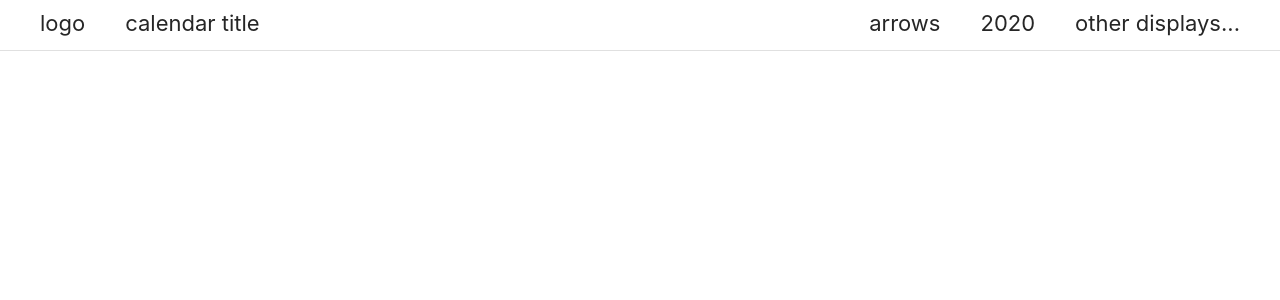
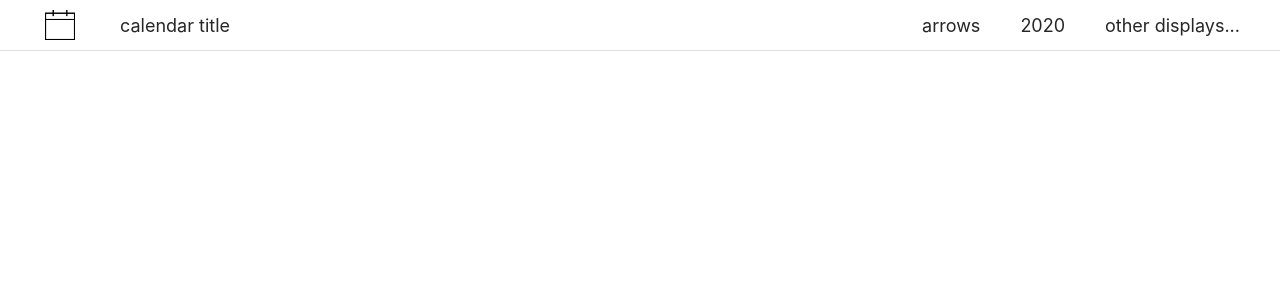
Before and after one commit to emauldin84/calendar-app-react, a React (Create React App) app: page / in a window 1280 px wide. Shown: the top 300 px of the page. Built offline with nearby package versions, Linux system fonts and the light colour scheme.

Commit message:
styles navbar and adds icon to nav and favicon

```diff
--- a/public/index.html
+++ b/public/index.html
@@ -2,19 +2,19 @@
 <html lang="en">
   <head>
     <meta charset="utf-8" />
-    <link rel="icon" href="%PUBLIC_URL%/favicon.ico" />
+    <link rel="shortcut icon" href="/calendar-minimalist.png" />
     <meta name="viewport" content="width=device-width, initial-scale=1" />
     <meta name="theme-color" content="#000000" />
     <meta
       name="description"
       content="Web site created using create-react-app"
     />
-    <link rel="apple-touch-icon" href="%PUBLIC_URL%/logo192.png" />
+    <!-- <link rel="apple-touch-icon" href="%PUBLIC_URL%/logo192.png" /> -->
     <!--
       manifest.json provides metadata used when your web app is installed on a
       user's mobile device or desktop. See https://developers.google.com/web/fundamentals/web-app-manifest/
     -->
-    <link rel="manifest" href="%PUBLIC_URL%/manifest.json" />
+    <!-- <link rel="manifest" href="%PUBLIC_URL%/manifest.json" /> -->
     <!--
       Notice the use of %PUBLIC_URL% in the tags above.
       It will be replaced with the URL of the `public` folder during the build.
@@ -24,7 +24,7 @@
       work correctly both with client-side routing and a non-root public URL.
       Learn how to configure a non-root public URL by running `npm run build`.
     -->
-    <title>React App</title>
+    <title>Calendar App</title>
   </head>
   <body>
     <noscript>You need to enable JavaScript to run this app.</noscript>
--- a/src/App.css
+++ b/src/App.css
@@ -9,6 +9,6 @@ body, html {
   flex-direction: column;
   align-items: center;
   /* justify-content: center; */
-  font-size: calc(6px + 2vmin);
+  font-size: calc(10px + 1vmin);
   color: #262626;
 }
--- a/src/components/Navbar/Navbar.css
+++ b/src/components/Navbar/Navbar.css
@@ -6,7 +6,7 @@
     display: flex;
     flex-direction: row;
     width: 100vw;
-    /* align-items: center; */
+    align-items: center;
     /* align-content: center; */
     text-align: center;
     justify-content: space-between;
@@ -15,13 +15,20 @@
 .left-nav-container{
     display: flex;
     margin-left: 20px;
+    align-items: center;
 }
 
 .right-nav-container{
     display: flex;
     margin-right: 20px;
+    align-items: center;
+
 }
 
 .nav-items {
     padding: 0 calc(4px + 2vmin);
 }
+.logo {
+    width: 40px;
+    height: 40px;
+}
--- a/src/components/Navbar/Navbar.js
+++ b/src/components/Navbar/Navbar.js
@@ -1,12 +1,13 @@
 import React from 'react'
 
 import './Navbar.css'
+import logo from '../../assets/calendar-minimalist.png'
 
 const Navbar = () => {
     return (
         <div className='nav-container'>
             <div className='left-nav-container'>
-                <div className='nav-items'>logo</div>
+                <img className='nav-items logo' src={logo}/>
                 <div className='nav-items'>calendar title</div>
             </div>
             <div className='right-nav-container'>
```
Also changed, not shown: public/calendar-minimalist.png (added), src/assets/calendar-minimalist.png (added).
